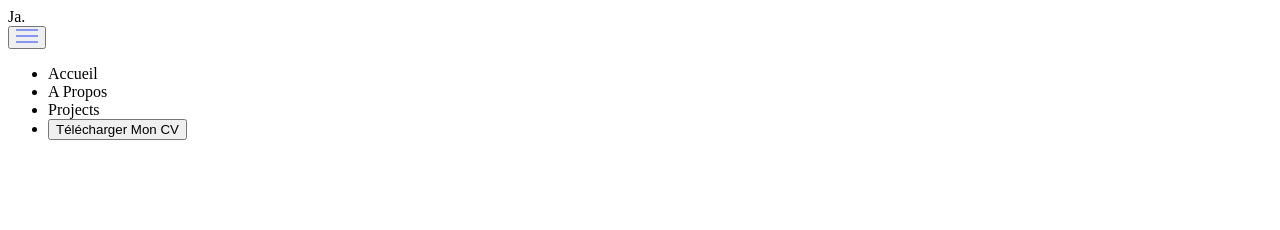
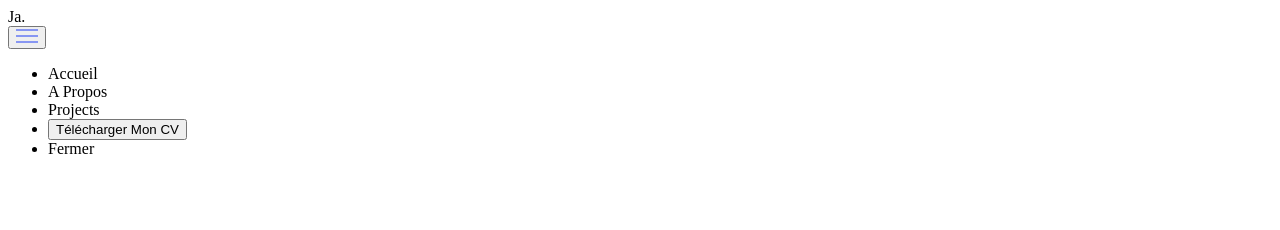
Before and after one commit to JIdayyy/Portfolio, a Next.js app: page / in a window 1280 px wide. Both pictures are taken after a click on the button 27 px from the left and 37 px from the top of the page. Shown: the top 230 px of the page. Built offline with nearby package versions, Linux system fonts and the light colour scheme.

Commit message:
buttonclose

```diff
--- a/components/Navbar/Navbar.tsx
+++ b/components/Navbar/Navbar.tsx
@@ -43,6 +43,12 @@ export default function Navbar() {
                 Télécharger Mon CV
               </button>
             </a>
+          </li>
+          <li
+            onClick={() => setIsMenu(!isMenu)}
+            className="border-b hover:bg-indigo-900 active:bg-indigo-900 cursor-pointer border-indigo-900 py-5 text-center text-lg h-full w-full"
+          >
+            Fermer
           </li>
         </ul>
       )}
```
